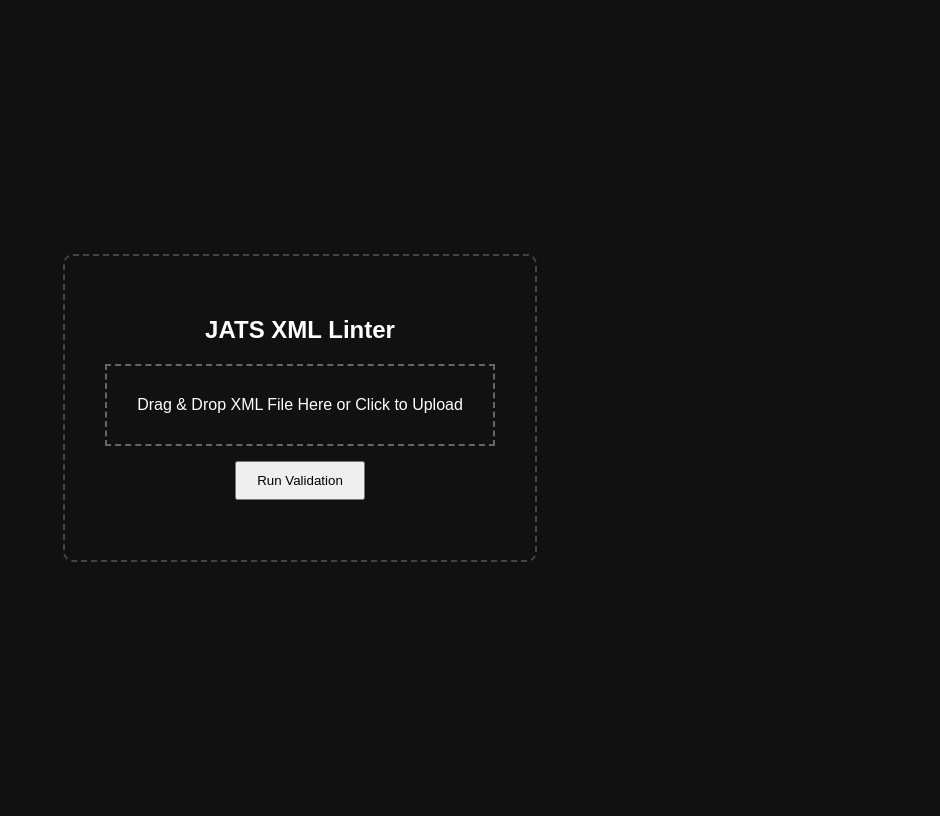
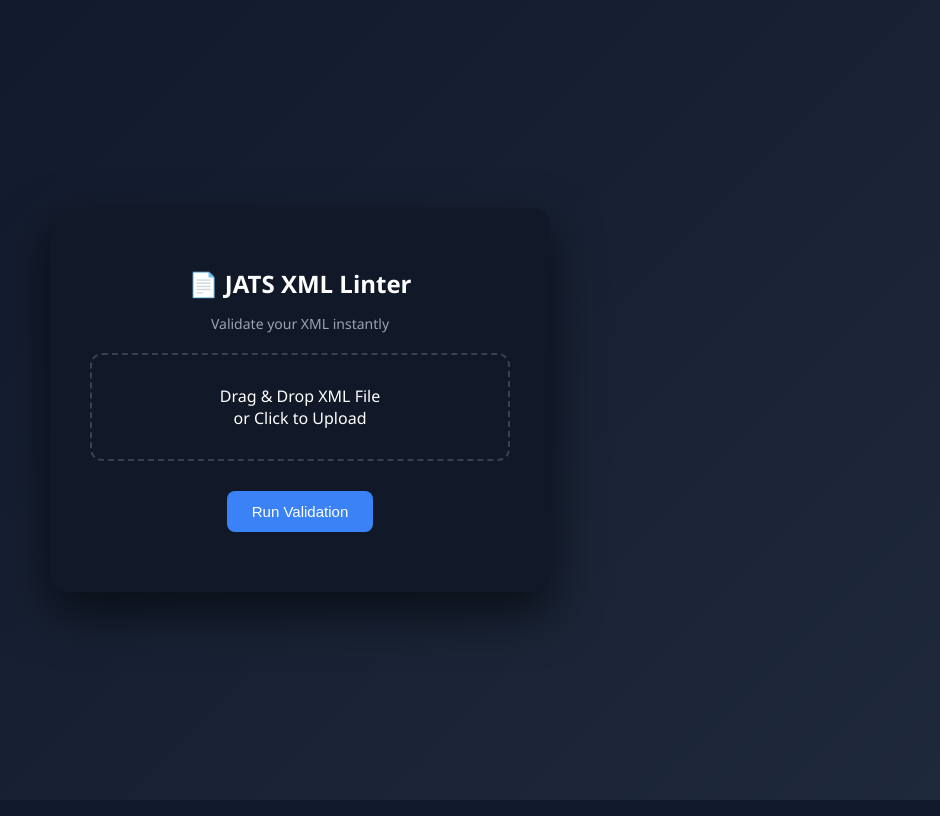
Before and after one commit to sufyanism/Web-Based-Linter, a FastAPI app: page / in a window 1280 px wide. Shown: the whole page, without its empty margins (340-1280 px from the left). Run offline with FastAPI, Linux system fonts and the light colour scheme.

Commit message:
Update index.html

```diff
--- a/templates/index.html
+++ b/templates/index.html
@@ -1,51 +1,117 @@
 <!DOCTYPE html>
 <html>
 <head>
-    <title>JATS Linter</title>
+    <title>JATS XML Linter</title>
+
     <style>
         body {
-            background: #111;
+            margin: 0;
+            font-family: 'Segoe UI', sans-serif;
+            background: linear-gradient(135deg, #0f172a, #1e293b);
             color: #fff;
-            font-family: Arial;
             display: flex;
             justify-content: center;
             align-items: center;
             height: 100vh;
         }
+
         .container {
+            width: 420px;
+            background: #111827;
+            padding: 40px;
+            border-radius: 16px;
             text-align: center;
-            border: 2px dashed #444;
-            padding: 40px;
-            border-radius: 10px;
+            box-shadow: 0 20px 50px rgba(0,0,0,0.6);
         }
+
+        h2 {
+            margin-bottom: 10px;
+        }
+
+        p {
+            font-size: 14px;
+            color: #9ca3af;
+        }
+
         .drop-zone {
+            border: 2px dashed #374151;
             padding: 30px;
-            border: 2px dashed #666;
+            border-radius: 12px;
             margin-top: 20px;
             cursor: pointer;
+            transition: all 0.3s ease;
         }
+
+        .drop-zone:hover {
+            border-color: #3b82f6;
+            background: rgba(59,130,246,0.1);
+        }
+
         .drop-zone.dragover {
-            border-color: #00ff99;
+            border-color: #22c55e;
+            background: rgba(34,197,94,0.1);
         }
+
         button {
-            margin-top: 15px;
-            padding: 10px 20px;
+            margin-top: 20px;
+            padding: 12px 25px;
+            border: none;
+            border-radius: 8px;
+            background: #3b82f6;
+            color: white;
+            font-size: 15px;
+            cursor: pointer;
+            transition: 0.3s;
         }
+
+        button:hover {
+            background: #2563eb;
+        }
+
+        button:disabled {
+            background: #555;
+            cursor: not-allowed;
+        }
+
         #results {
             margin-top: 20px;
+            text-align: left;
+        }
+
+        .success {
+            color: #22c55e;
+        }
+
+        .error {
+            color: #ef4444;
+        }
+
+        ul {
+            padding-left: 20px;
+        }
+
+        .file-name {
+            margin-top: 10px;
+            font-size: 13px;
+            color: #cbd5f5;
         }
     </style>
 </head>
+
 <body>
+
 <div class="container">
-        <h2>JATS XML Linter</h2>
+    <h2>📄 JATS XML Linter</h2>
+    <p>Validate your XML instantly</p>
 
     <div class="drop-zone" id="dropZone">
-            Drag & Drop XML File Here or Click to Upload
+        Drag & Drop XML File<br>or Click to Upload
         <input type="file" id="fileInput" accept=".xml" hidden>
     </div>
 
-        <button onclick="uploadFile()">Run Validation</button>
+    <div class="file-name" id="fileName"></div>
+
+    <button id="validateBtn" onclick="uploadFile()">Run Validation</button>
 
     <div id="results"></div>
 </div>
@@ -53,8 +119,17 @@
 <script>
 const dropZone = document.getElementById("dropZone");
 const fileInput = document.getElementById("fileInput");
+const resultsDiv = document.getElementById("results");
+const fileNameDiv = document.getElementById("fileName");
+const btn = document.getElementById("validateBtn");
 
 dropZone.addEventListener("click", () => fileInput.click());
+
+fileInput.addEventListener("change", () => {
+    if (fileInput.files[0]) {
+        fileNameDiv.innerText = "Selected: " + fileInput.files[0].name;
+    }
+});
 
 dropZone.addEventListener("dragover", (e) => {
     e.preventDefault();
@@ -69,20 +144,27 @@ dropZone.addEventListener("drop", (e) => {
     e.preventDefault();
     dropZone.classList.remove("dragover");
     fileInput.files = e.dataTransfer.files;
+
+    if (fileInput.files[0]) {
+        fileNameDiv.innerText = "Selected: " + fileInput.files[0].name;
+    }
 });
 
 async function uploadFile() {
     const file = fileInput.files[0];
-    const resultsDiv = document.getElementById("results");
 
     if (!file) {
-        resultsDiv.innerHTML = "Please select a file.";
+        resultsDiv.innerHTML = "<span class='error'>⚠️ Please select a file</span>";
         return;
     }
+
+    btn.disabled = true;
+    resultsDiv.innerHTML = "⏳ Validating...";
 
     const formData = new FormData();
     formData.append("file", file);
 
+    try {
         const response = await fetch("/validate", {
             method: "POST",
             body: formData
@@ -91,18 +173,23 @@ async function uploadFile() {
         const data = await response.json();
 
         if (data.status === "success") {
-        resultsDiv.style.color = "lightgreen";
-        resultsDiv.innerHTML = data.message;
+            resultsDiv.innerHTML = `<div class="success">✅ ${data.message}</div>`;
         } else {
-        resultsDiv.style.color = "red";
-        let html = "<ul>";
+            let html = "<div class='error'>❌ Validation Errors:</div><ul>";
             (data.errors || [data.error]).forEach(err => {
                 html += `<li>${err}</li>`;
             });
             html += "</ul>";
             resultsDiv.innerHTML = html;
         }
+
+    } catch (err) {
+        resultsDiv.innerHTML = "<span class='error'>❌ Server error</span>";
+    }
+
+    btn.disabled = false;
 }
 </script>
+
 </body>
 </html>
```
Lines whose indentation alone changed are shown as unchanged.
